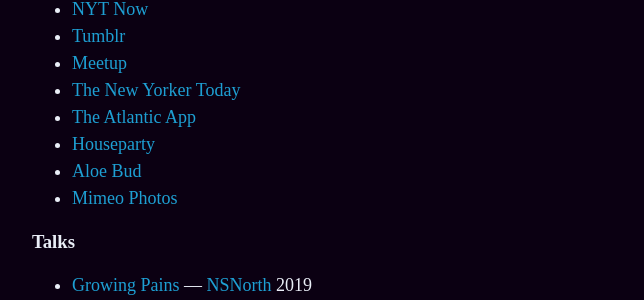
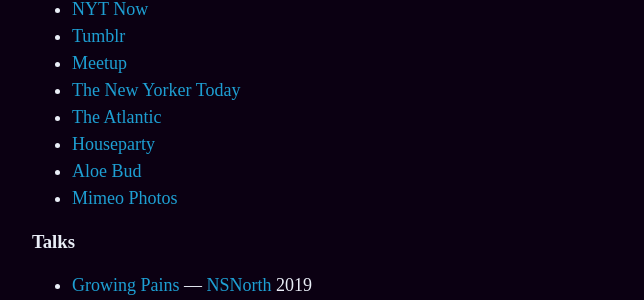
Before and after one commit to mbbischoff/website, a Jekyll site: the page built from about.md, in a window 1280 px wide and 900 px high, scrolled down 1908 px. Shown: the part 153-453 px from the top of the window, without its empty margins (258-902 px from the left). Built offline with Jekyll 4.4.1, drawn with Linux system fonts in a browser that asks for light colours; some web fonts are replaced.

Commit message:
Updated About

```diff
--- a/about.md
+++ b/about.md
@@ -32,7 +32,7 @@
 * [Tumblr](https://apps.apple.com/us/app/tumblr/id305343404)
 * [Meetup](https://www.meetup.com/apps/)
 * [The New Yorker Today](https://www.newyorker.com/today)
-* [The Atlantic App](https://apps.apple.com/us/app/the-atlantic-magazine/id397599894)
+* [The Atlantic](https://apps.apple.com/us/app/the-atlantic-magazine/id397599894)
 * [Houseparty](https://houseparty.com)
 * [Aloe Bud](https://aloebud.com/)
 * [Mimeo Photos](https://mimeophotos.com)
```
